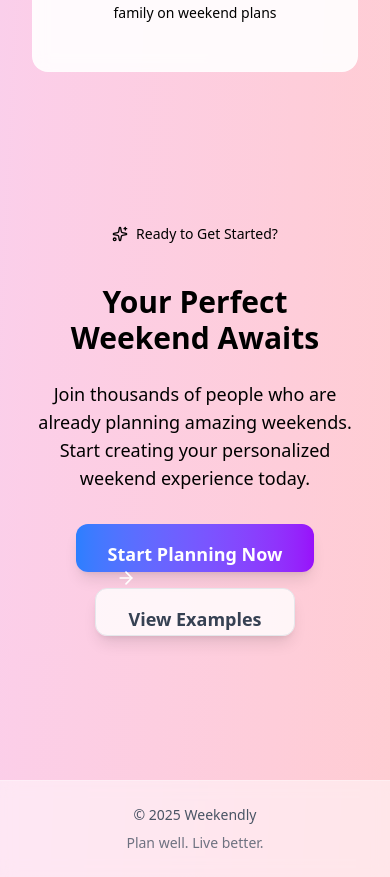
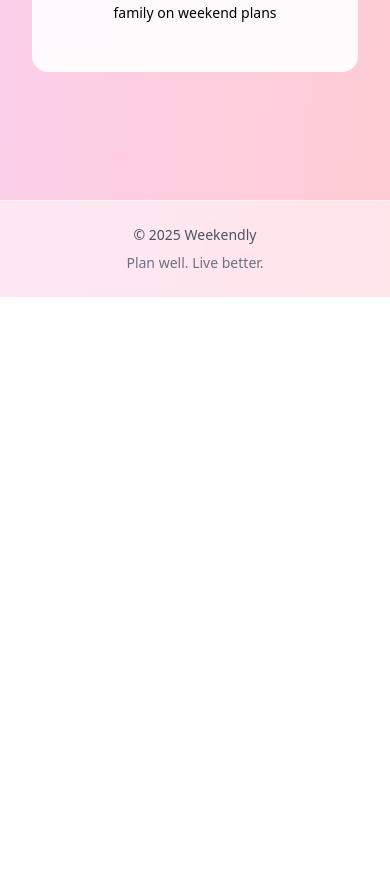
Before and after one commit to inevitable-ank/Weekndry, a React (Vite) app: page / in a window 390 px wide. Shown: the part 7540-8417 px from the top of the page. After the commit the page ends 7837 px from the top, so only its background shows below. Built offline with nearby package versions, Linux system fonts and the light colour scheme.

Commit message:
Removed unnecessary from the footer

```diff
--- a/src/pages/HomePage.tsx
+++ b/src/pages/HomePage.tsx
@@ -4,8 +4,6 @@ import { MoodSelector } from '../components/home/mood-selector';
 import { ActivityCards } from '../components/home/activity-cards';
 import { MealIdeas } from '../components/home/meal-ideas';
 import { Features } from '../components/home/features';
-import { Button } from '../components/ui';
-import { ArrowRight, Sparkles } from 'lucide-react';
 
 export const HomePage: React.FC<{ onStart?: () => void }> = ({ onStart }) => {
   return (
@@ -30,32 +28,6 @@ export const HomePage: React.FC<{ onStart?: () => void }> = ({ onStart }) => {
 
       {/* Features Section */}
       <Features />
-
-      {/* Final Call to Action */}
-      <section className="py-20 px-4 sm:px-6 lg:px-8 bg-gradient-to-br from-primary/5 via-background to-primary/5">
-        <div className="mx-auto max-w-4xl text-center">
-          <div className="inline-flex items-center gap-2 rounded-full bg-primary/10 px-4 py-2 text-sm font-medium text-primary mb-8">
-            <Sparkles className="h-4 w-4" />
-            Ready to Get Started?
-          </div>
-          <h2 className="text-3xl font-bold text-foreground sm:text-4xl text-balance mb-6">
-            Your Perfect Weekend Awaits
-          </h2>
-          <p className="text-lg text-muted-foreground text-pretty mb-8 max-w-2xl mx-auto">
-            Join thousands of people who are already planning amazing weekends.
-            Start creating your personalized weekend experience today.
-          </p>
-          <div className="flex flex-col sm:flex-row gap-4 justify-center items-center">
-            <Button size="lg" onClick={onStart} className="h-12 px-8 text-base font-semibold">
-              Start Planning Now
-              <ArrowRight className="ml-2 h-5 w-5" />
-            </Button>
-            <Button variant="secondary" size="lg" className="h-12 px-8 text-base">
-              View Examples
-            </Button>
-          </div>
-        </div>
-      </section>
     </div>
   );
 };
```
